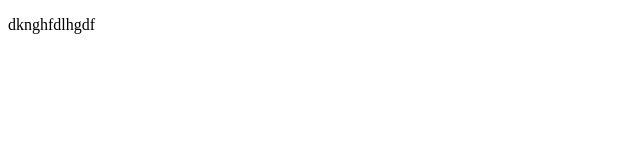
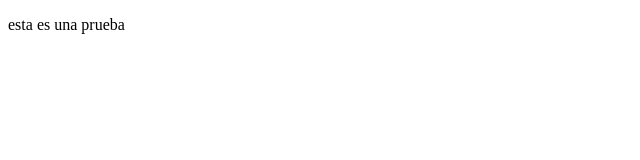
Before and after one commit to ingridjv/Intranet-Procuraduria, a plain HTML site: page index.html in a window 1280 px wide. Shown: the full height of the page, 0-640 px from the left. Drawn offline with Linux system fonts and the light colour scheme.

Commit message:
dosumento 2

```diff
--- a/index.html
+++ b/index.html
@@ -7,6 +7,6 @@
     <title>git prueba</title>
 </head>
 <body>
-    <p>dknghfdlhgdf</p>
+    <p>esta es una prueba</p>
 </body>
 </html>
```
